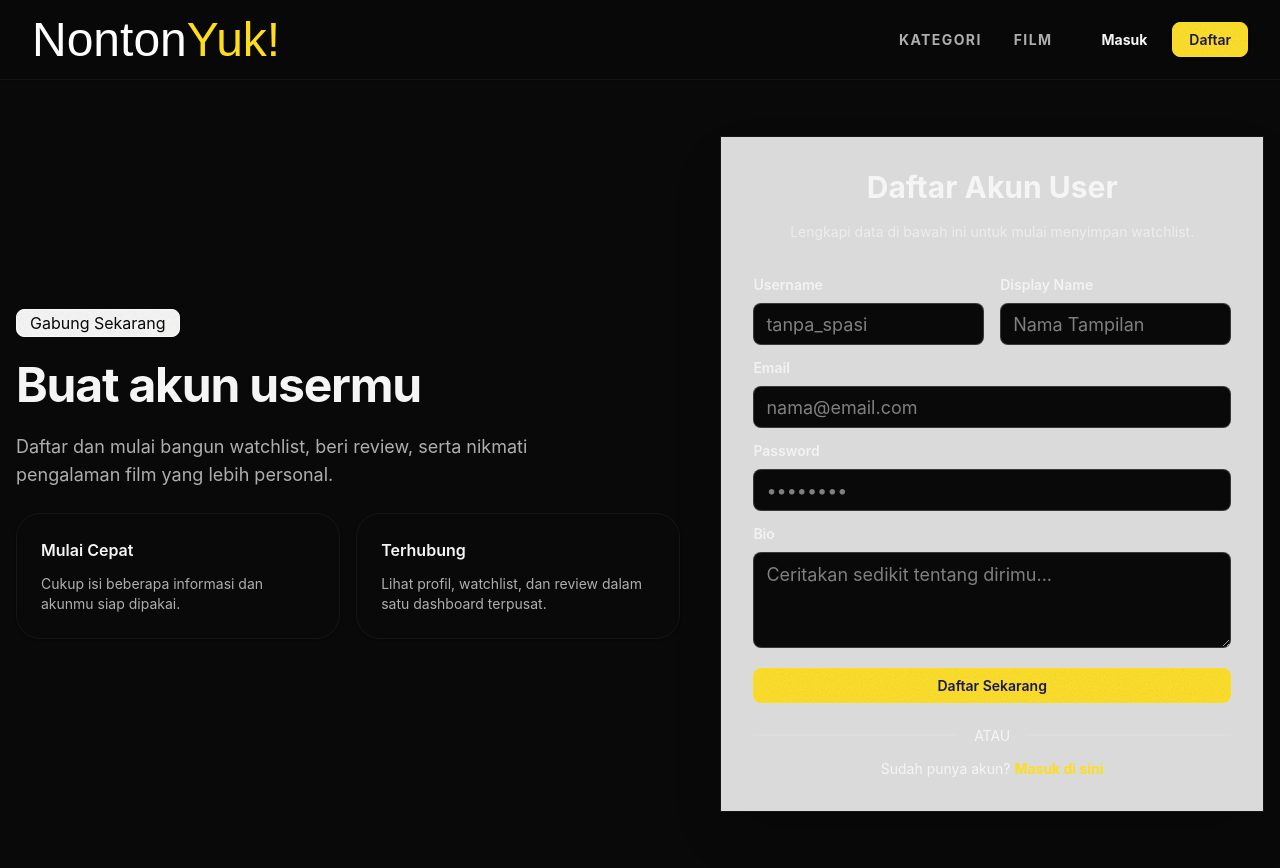
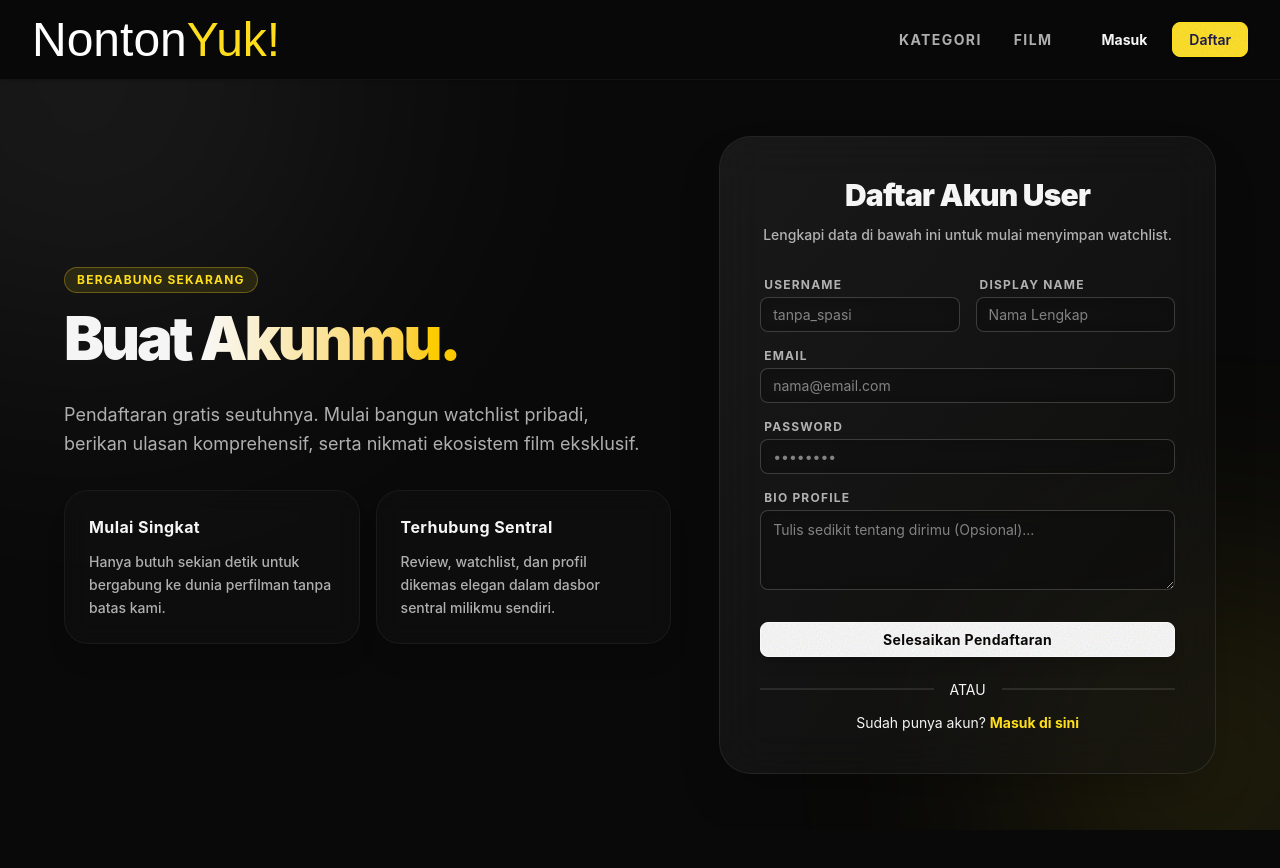
Before and after one commit to eruiui23/nonton-yuk, a Next.js app: page /register in a window 1280 px wide. After the commit the page ends 830 px from the top, so only its background shows below. Built offline with nearby package versions, Linux system fonts and the light colour scheme; a web font is replaced by a local one.

Commit message:
style: login and register

```diff
--- a/src/app/login/page.tsx
+++ b/src/app/login/page.tsx
@@ -2,33 +2,43 @@ import LoginForm from './LoginForm';
 
 export default function LoginPage() {
   return (
-    <div className="min-h-[calc(100vh-4rem)] flex items-center justify-center py-14">
-      <div className="container mx-auto px-4">
-        <div className="grid gap-10 lg:grid-cols-[1.2fr_0.9fr] items-center">
+    <div className="relative min-h-[calc(100vh-5rem)] flex items-center justify-center py-14 overflow-hidden">
+      <div className="absolute top-0 right-0 w-[500px] h-[500px] bg-primary/10 blur-[150px] rounded-full pointer-events-none -translate-y-1/2 translate-x-1/3"></div>
+      <div className="absolute bottom-0 left-0 w-[400px] h-[400px] bg-accent/10 blur-[120px] rounded-full pointer-events-none translate-y-1/3 -translate-x-1/3"></div>
+
+      <div className="container mx-auto px-4 relative z-10">
+        <div className="grid gap-12 lg:grid-cols-[1.2fr_0.9fr] items-center max-w-6xl mx-auto">
           <div className="space-y-6">
-            <span className="badge badge-secondary badge-lg">Selamat Datang</span>
-            <h1 className="text-5xl font-bold tracking-tight">Masuk ke akunmu</h1>
-            <p className="max-w-xl text-lg text-base-content/70">
-              Akses ribuan film, berikan ulasan, dan kelola daftar tontonan favoritmu dengan tampilan yang rapi dan modern.
+            <span className="inline-block px-3 py-1 rounded-full border border-secondary/30 bg-secondary/10 text-secondary text-xs font-bold tracking-widest uppercase mb-2">
+              Selamat Datang
+            </span>
+            <h1 className="text-5xl md:text-6xl font-black tracking-tighter leading-tight">
+              Masuk ke <span className="text-transparent bg-clip-text bg-gradient-to-r from-primary to-accent">Akunmu.</span>
+            </h1>
+            <p className="max-w-xl text-lg text-base-content/70 leading-relaxed mb-8">
+              Akses ribuan film, berikan ulasan, dan kelola daftar tontonan favoritmu dengan tampilan yang rapi dan elegan.
             </p>
-            <div className="grid grid-cols-2 gap-4">
-              <div className="rounded-3xl border border-base-200 bg-base-100 p-6 shadow-sm">
-                <h3 className="font-semibold">Fitur Utama</h3>
-                <ul className="mt-4 space-y-3 text-sm text-base-content/70">
-                  <li>• Watchlist personal</li>
-                  <li>• Review dan rating</li>
-                  <li>• Akses cepat ke detail film</li>
+            <div className="grid sm:grid-cols-2 gap-4">
+              <div className="rounded-3xl border border-base-content/5 bg-base-200/40 backdrop-blur-md p-6 shadow-xl">
+                <h3 className="font-bold tracking-wide">Fitur Utama</h3>
+                <ul className="mt-4 space-y-3 text-sm text-base-content/70 font-medium">
+                  <li>✨ Watchlist Pribadi</li>
+                  <li>✨ Review dan Rating</li>
+                  <li>✨ Eksplorasi Cepat</li>
                 </ul>
               </div>
-              <div className="rounded-3xl border border-base-200 bg-base-100 p-6 shadow-sm">
-                <h3 className="font-semibold">Keamanan</h3>
-                <p className="mt-3 text-sm text-base-content/70">Login aman dengan token yang tersimpan di cookie dan session yang bersih.</p>
+              <div className="rounded-3xl border border-base-content/5 bg-base-200/40 backdrop-blur-md p-6 shadow-xl">
+                <h3 className="font-bold tracking-wide">Keamanan</h3>
+                <p className="mt-3 text-sm text-base-content/70 leading-relaxed font-medium">Login aman dan super lancar dengan sistem autentikasi termodern berbasis sesi tersandikan.</p>
               </div>
             </div>
           </div>
 
-          <div className="card bg-base-100 border border-base-200 shadow-2xl rounded-[1.75rem]">
-            <LoginForm />
+          <div className="bg-base-200/40 backdrop-blur-xl border border-base-content/10 shadow-2xl rounded-[2rem] overflow-hidden relative">
+            <div className="absolute inset-0 bg-gradient-to-br from-primary/5 to-transparent pointer-events-none"></div>
+            <div className="relative z-10">
+              <LoginForm />
+            </div>
           </div>
         </div>
       </div>
--- a/src/app/register/RegisterForm.tsx
+++ b/src/app/register/RegisterForm.tsx
@@ -54,9 +54,9 @@ export default function RegisterForm() {
   };
 
   return (
-    <div className="card-body p-8">
-      <h2 className="text-3xl font-bold mb-2 text-center">Daftar Akun User</h2>
-      <p className="text-center text-base-content/70 mb-6">
+    <div className="card-body p-8 sm:p-10">
+      <h2 className="text-3xl font-black mb-1 text-center tracking-tight">Daftar Akun User</h2>
+      <p className="text-center text-sm font-medium text-base-content/70 mb-6">
         Lengkapi data di bawah ini untuk mulai menyimpan watchlist.
       </p>
 
@@ -74,26 +74,26 @@ export default function RegisterForm() {
         </div>
       )}
 
-      <form onSubmit={handleRegister} className="flex flex-col gap-3">
-        <div className="grid grid-cols-2 gap-4">
-          <div className="flex flex-col gap-2 w-full">
-            <label className="font-semibold text-base-content/90">Username</label>
+      <form onSubmit={handleRegister} className="flex flex-col gap-4">
+        <div className="grid sm:grid-cols-2 gap-4">
+          <div className="flex flex-col gap-1 w-full">
+            <label className="font-bold text-xs tracking-widest text-base-content/70 uppercase pl-1">Username</label>
             <input
               type="text"
               placeholder="tanpa_spasi"
-              className="input input-bordered input-lg w-full focus:input-primary"
+              className="input input-bordered input-md w-full bg-base-100/50 backdrop-blur-sm focus:border-secondary transition-colors"
               required
               value={formData.username}
               onChange={(e) => setFormData({...formData, username: e.target.value.replace(/\s+/g, '')})}
             />
           </div>
 
-          <div className="flex flex-col gap-2 w-full">
-            <label className="font-semibold text-base-content/90">Display Name</label>
+          <div className="flex flex-col gap-1 w-full">
+            <label className="font-bold text-xs tracking-widest text-base-content/70 uppercase pl-1">Display Name</label>
             <input
               type="text"
-              placeholder="Nama Tampilan"
-              className="input input-bordered input-lg w-full focus:input-primary"
+              placeholder="Nama Lengkap"
+              className="input input-bordered input-md w-full bg-base-100/50 backdrop-blur-sm focus:border-secondary transition-colors"
               required
               value={formData.display_name}
               onChange={(e) => setFormData({...formData, display_name: e.target.value})}
@@ -101,24 +101,24 @@ export default function RegisterForm() {
           </div>
         </div>
 
-        <div className="flex flex-col gap-2 w-full">
-          <label className="font-semibold text-base-content/90">Email</label>
+        <div className="flex flex-col gap-1 w-full">
+          <label className="font-bold text-xs tracking-widest text-base-content/70 uppercase pl-1">Email</label>
           <input
             type="email"
             placeholder="nama@email.com"
-            className="input input-bordered input-lg w-full focus:input-primary"
+            className="input input-bordered input-md w-full bg-base-100/50 backdrop-blur-sm focus:border-secondary transition-colors"
             required
             value={formData.email}
             onChange={(e) => setFormData({...formData, email: e.target.value})}
           />
         </div>
 
-        <div className="flex flex-col gap-2 w-full">
-          <label className="font-semibold text-base-content/90">Password</label>
+        <div className="flex flex-col gap-1 w-full">
+          <label className="font-bold text-xs tracking-widest text-base-content/70 uppercase pl-1">Password</label>
           <input
             type="password"
             placeholder="••••••••"
-            className="input input-bordered input-lg w-full focus:input-primary"
+            className="input input-bordered input-md w-full bg-base-100/50 backdrop-blur-sm focus:border-secondary transition-colors"
             required
             minLength={6}
             value={formData.password}
@@ -126,11 +126,11 @@ export default function RegisterForm() {
           />
         </div>
 
-        <div className="flex flex-col gap-2 w-full mb-2">
-          <label className="font-semibold text-base-content/90">Bio</label>
+        <div className="flex flex-col gap-1 w-full mb-2">
+          <label className="font-bold text-xs tracking-widest text-base-content/70 uppercase pl-1">Bio Profile</label>
           <textarea
-            placeholder="Ceritakan sedikit tentang dirimu..."
-            className="textarea textarea-bordered textarea-lg w-full focus:textarea-primary h-24"
+            placeholder="Tulis sedikit tentang dirimu (Opsional)..."
+            className="textarea textarea-bordered textarea-md w-full bg-base-100/50 backdrop-blur-sm focus:border-secondary transition-colors h-20"
             value={formData.bio}
             onChange={(e) => setFormData({...formData, bio: e.target.value})}
           ></textarea>
@@ -138,10 +138,10 @@ export default function RegisterForm() {
 
         <button
           type="submit"
-          className="btn btn-primary w-full"
+          className="btn btn-secondary w-full shadow-lg mt-2 font-bold tracking-wide"
           disabled={isLoading || !!successMsg}
         >
-          {isLoading ? <span className="loading loading-spinner"></span> : 'Daftar Sekarang'}
+          {isLoading ? <span className="loading loading-spinner"></span> : 'Selesaikan Pendaftaran'}
         </button>
       </form>
 
--- a/src/app/register/page.tsx
+++ b/src/app/register/page.tsx
@@ -2,29 +2,39 @@ import RegisterForm from './RegisterForm';
 
 export default function RegisterPage() {
   return (
-    <div className="min-h-[calc(100vh-4rem)] flex items-center justify-center py-14 px-4">
-      <div className="container mx-auto">
-        <div className="grid gap-10 lg:grid-cols-[1.1fr_0.9fr] items-center">
+    <div className="relative min-h-[calc(100vh-5rem)] flex items-center justify-center py-14 px-4 overflow-hidden">
+      <div className="absolute top-0 left-0 w-[500px] h-[500px] bg-secondary/10 blur-[150px] rounded-full pointer-events-none -translate-y-1/2 -translate-x-1/3"></div>
+      <div className="absolute bottom-0 right-0 w-[400px] h-[400px] bg-primary/10 blur-[120px] rounded-full pointer-events-none translate-y-1/3 translate-x-1/3"></div>
+
+      <div className="container mx-auto relative z-10">
+        <div className="grid gap-12 lg:grid-cols-[1.1fr_0.9fr] items-center max-w-6xl mx-auto">
           <div className="space-y-6">
-            <span className="badge badge-secondary badge-lg">Gabung Sekarang</span>
-            <h1 className="text-5xl font-bold tracking-tight">Buat akun usermu</h1>
-            <p className="max-w-xl text-lg text-base-content/70">
-              Daftar dan mulai bangun watchlist, beri review, serta nikmati pengalaman film yang lebih personal.
+            <span className="inline-block px-3 py-1 rounded-full border border-primary/30 bg-primary/10 text-primary text-xs font-bold tracking-widest uppercase mb-2">
+              Bergabung Sekarang
+            </span>
+            <h1 className="text-5xl md:text-6xl font-black tracking-tighter leading-tight">
+              Buat <span className="text-transparent bg-clip-text bg-gradient-to-r from-secondary to-accent">Akunmu.</span>
+            </h1>
+            <p className="max-w-xl text-lg text-base-content/70 leading-relaxed mb-8">
+              Pendaftaran gratis seutuhnya. Mulai bangun watchlist pribadi, berikan ulasan komprehensif, serta nikmati ekosistem film eksklusif.
             </p>
-            <div className="grid grid-cols-2 gap-4">
-              <div className="rounded-3xl border border-base-200 bg-base-100 p-6 shadow-sm">
-                <h3 className="font-semibold">Mulai Cepat</h3>
-                <p className="mt-3 text-sm text-base-content/70">Cukup isi beberapa informasi dan akunmu siap dipakai.</p>
+            <div className="grid sm:grid-cols-2 gap-4">
+              <div className="rounded-3xl border border-base-content/5 bg-base-200/40 backdrop-blur-md p-6 shadow-xl">
+                <h3 className="font-bold tracking-wide">Mulai Singkat</h3>
+                <p className="mt-3 text-sm text-base-content/70 leading-relaxed font-medium">Hanya butuh sekian detik untuk bergabung ke dunia perfilman tanpa batas kami.</p>
               </div>
-              <div className="rounded-3xl border border-base-200 bg-base-100 p-6 shadow-sm">
-                <h3 className="font-semibold">Terhubung</h3>
-                <p className="mt-3 text-sm text-base-content/70">Lihat profil, watchlist, dan review dalam satu dashboard terpusat.</p>
+              <div className="rounded-3xl border border-base-content/5 bg-base-200/40 backdrop-blur-md p-6 shadow-xl">
+                <h3 className="font-bold tracking-wide">Terhubung Sentral</h3>
+                <p className="mt-3 text-sm text-base-content/70 leading-relaxed font-medium">Review, watchlist, dan profil dikemas elegan dalam dasbor sentral milikmu sendiri.</p>
               </div>
             </div>
           </div>
 
-          <div className="glass-card border border-base-200 shadow-2xl">
-            <RegisterForm />
+          <div className="bg-base-200/40 backdrop-blur-xl border border-base-content/10 shadow-2xl rounded-[2rem] overflow-hidden relative mt-8 lg:mt-0">
+            <div className="absolute inset-0 bg-gradient-to-br from-secondary/5 to-transparent pointer-events-none"></div>
+            <div className="relative z-10">
+              <RegisterForm />
+            </div>
           </div>
         </div>
       </div>
```
Also changed, not shown: src/app/login/LoginForm.tsx (+10 -10 lines), src/app/users/[id]/page.tsx (line endings or trailing spaces).
